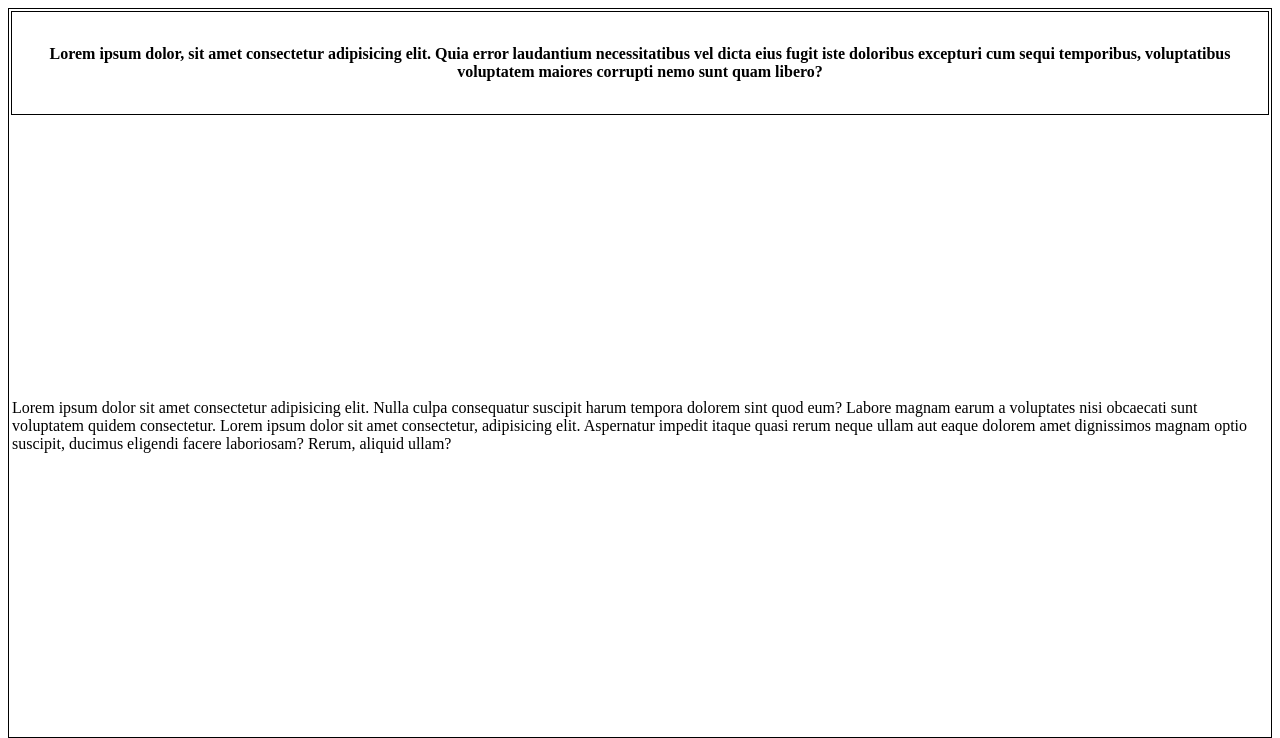
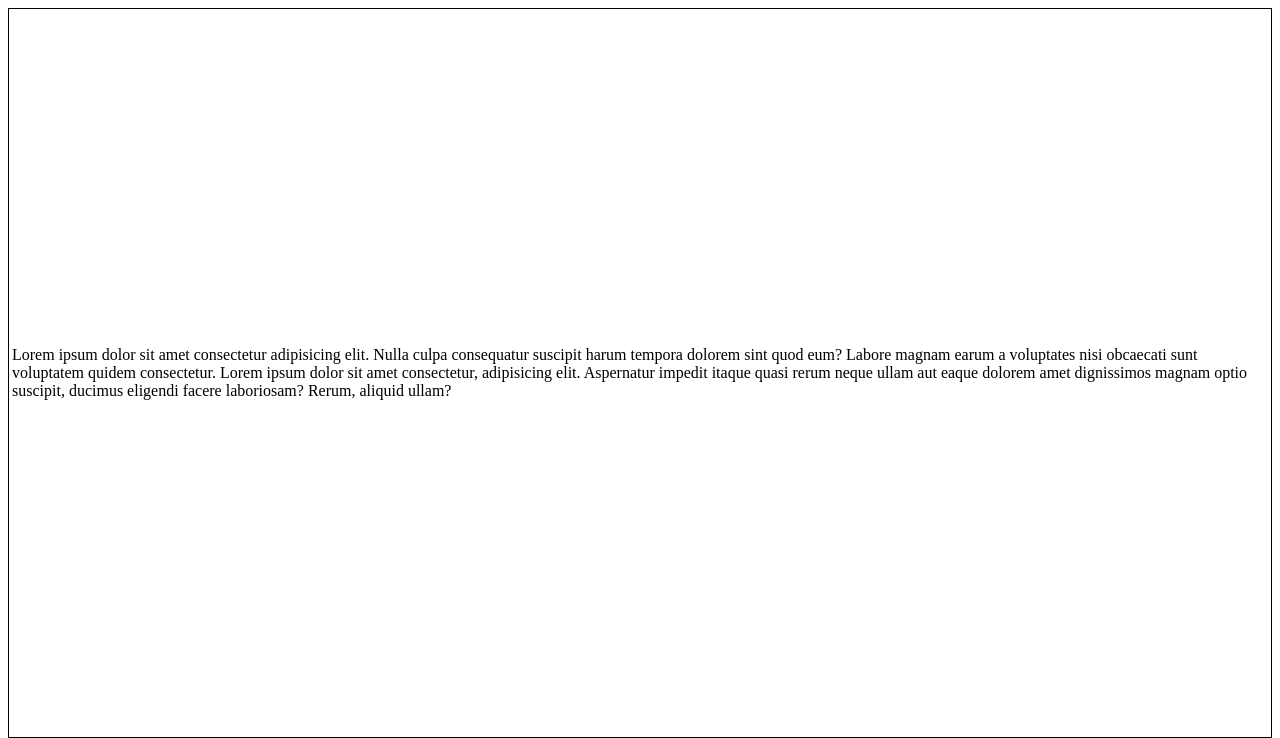
Before and after one commit to moraes7/learn-html, a plain HTML site: page layout-table/index.html in a window 1280 px wide. Drawn offline with Linux system fonts and the light colour scheme.

Commit message:
Pagina estruturada com tabela apenas com conteudo (corrigido)

```diff
--- a/layout-table/index.html
+++ b/layout-table/index.html
@@ -8,11 +8,6 @@
 <body>
     <table style="border: 1px solid black; width: 100%; height: 730px; ">
         <tr>
-            <th style="border: 1px solid black; height: 100px;">
-                Lorem ipsum dolor, sit amet consectetur adipisicing elit. Quia error laudantium necessitatibus vel dicta eius fugit iste doloribus excepturi cum sequi temporibus, voluptatibus voluptatem maiores corrupti nemo sunt quam libero?
-            </th>
-        </tr>
-        <tr>
             <td  style="border: none; ">
                 Lorem ipsum dolor sit amet consectetur adipisicing elit. Nulla culpa consequatur suscipit harum tempora dolorem sint quod eum? Labore magnam earum a voluptates nisi obcaecati sunt voluptatem quidem consectetur. Lorem ipsum dolor sit amet consectetur, adipisicing elit. Aspernatur impedit itaque quasi rerum neque ullam aut eaque dolorem amet dignissimos magnam optio suscipit, ducimus eligendi facere laboriosam? Rerum, aliquid ullam?
             </td>
```
